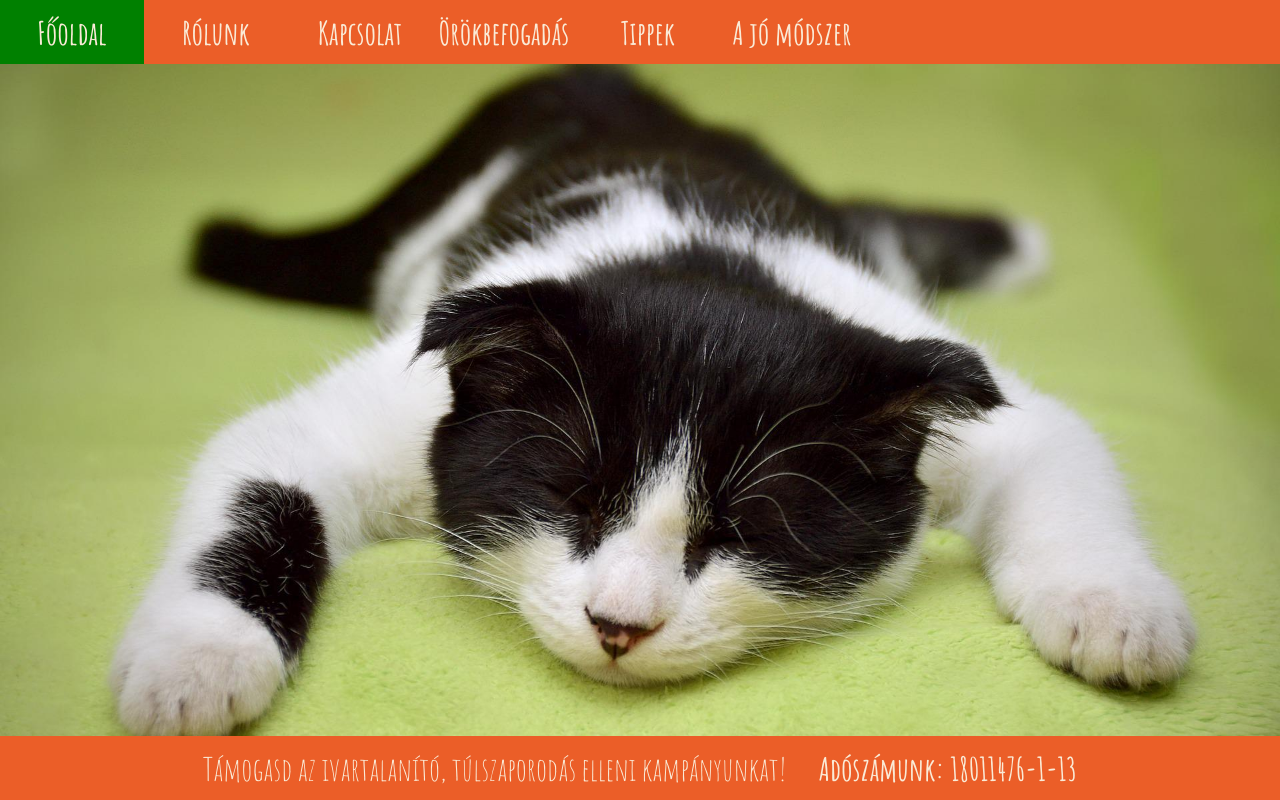
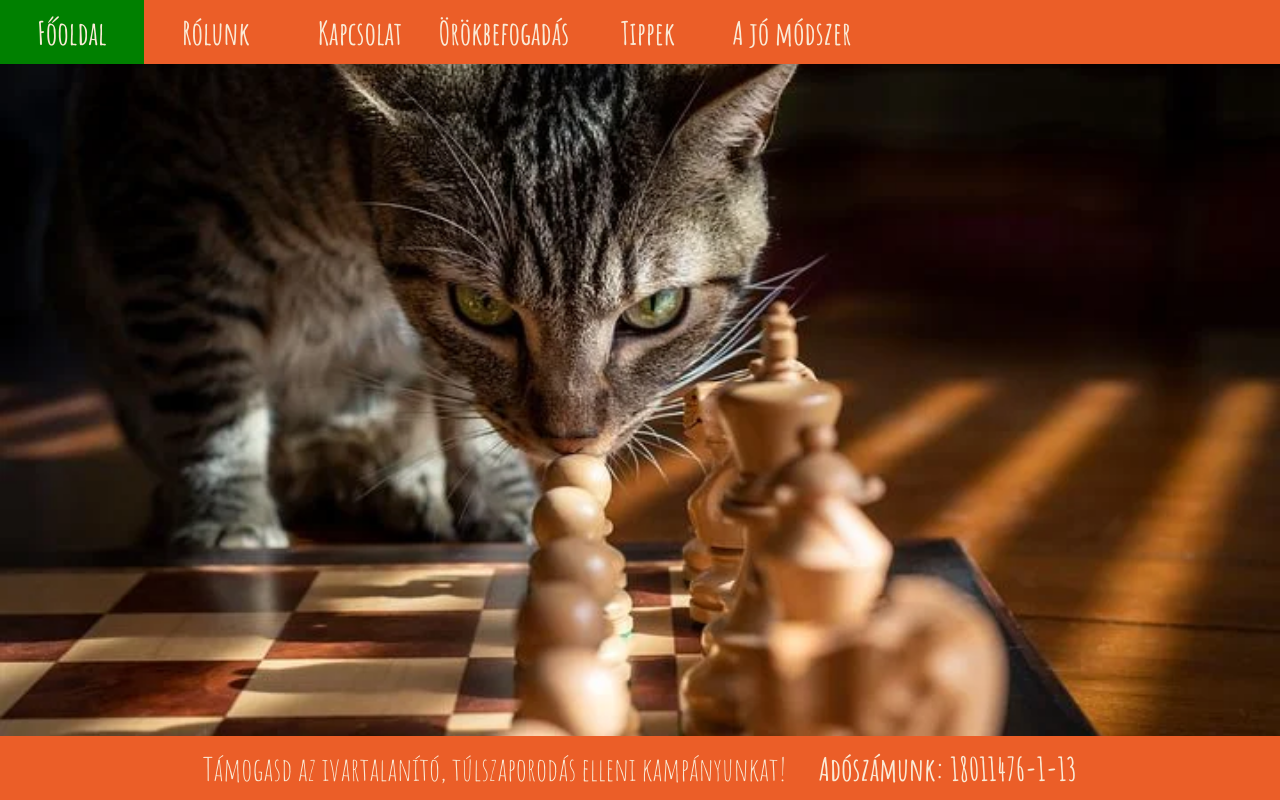
Before and after one commit to martonszak/react-for-a-cause, a Next.js app in the folder re-cat/: page / in a window 1280 px wide. Built offline with nearby package versions, Linux system fonts and the light colour scheme.

Commit message:
Style: Tricky (my cat) added

```diff
--- a/re-cat/pages/imagegallery.js
+++ b/re-cat/pages/imagegallery.js
@@ -1,5 +1,6 @@
 import ImageGallery from "react-image-gallery";
 
+import tricky from "../public/tricky.jpg"
 import cat_9 from "../public/9.jpg";
 import cat_10 from "../public/10.jpg";
 import cat_12 from "../public/12.jpg";
@@ -9,6 +10,7 @@ import cat_16 from "../public/16.jpg";
 import cat_17 from "../public/17.jpg";
 
 const images = [
+  { original: tricky.src },
   { original: cat_9.src },
   { original: cat_10.src },
   { original: cat_12.src },
```
Also changed, not shown: re-cat/public/tricky.jpg (added).
